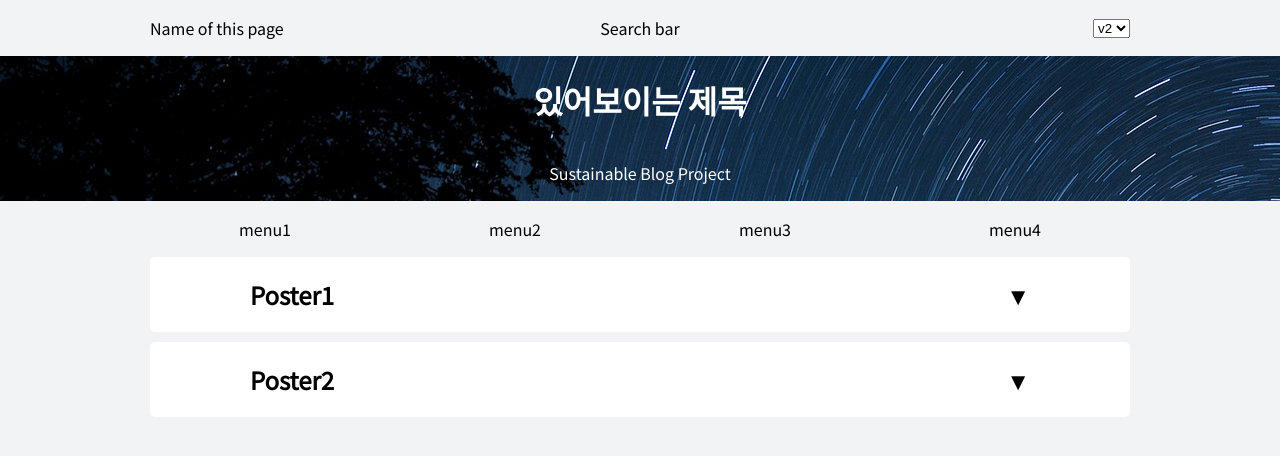
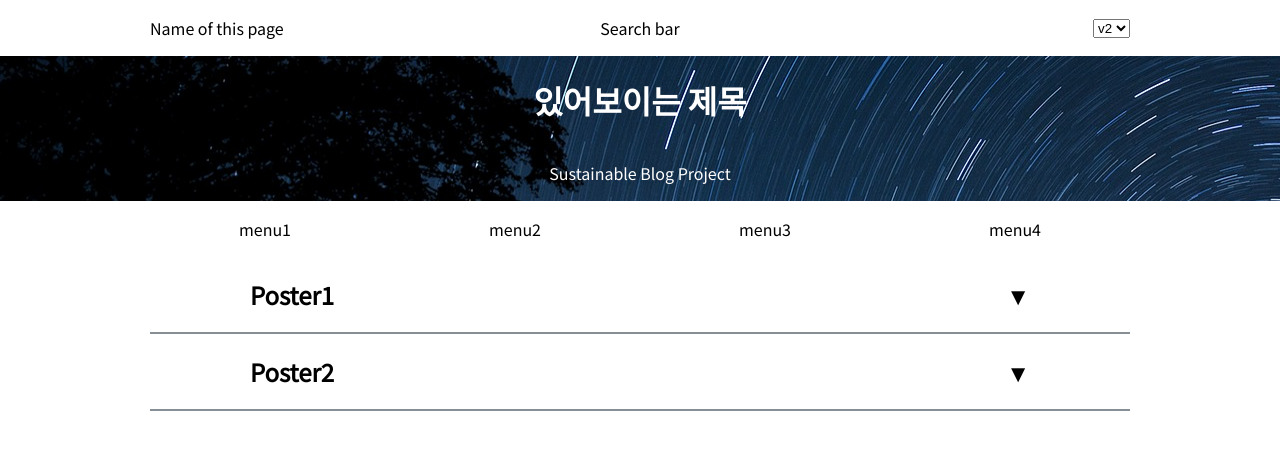
Before and after one commit to KimSickal/blog, a React (Create React App) app: page / in a window 1280 px wide. Shown: the top 456 px of the page. Built offline with nearby package versions, Linux system fonts and the light colour scheme; the HTML template or start-up script is replaced by a standard one.

Commit message:
give new styles for v2

```diff
--- a/src/index.css
+++ b/src/index.css
@@ -5,5 +5,5 @@ body {
   justify-content: center;
   font-family: 'Noto Sans KR', sans-serif;
   font-weight: 100;
-  background-color: #f1f3f5;
+  background-color: white;
 }
--- a/src/v1/V1Container.css
+++ b/src/v1/V1Container.css
@@ -2,6 +2,7 @@
     display: flex;
     flex-direction: column;
     align-items: stretch;
+    background-color: #f1f3f5;
   }
 
   .Container > h1 {
--- a/src/v2/styles/ArtworkComponentStyle.ts
+++ b/src/v2/styles/ArtworkComponentStyle.ts
@@ -7,11 +7,14 @@ export const styles = {
         backgroundColor: 'white',
         margin: '10px',
         marginTop: '0px',
+        marginBottom: '0px',
         paddingTop: '10px',
         paddingBottom: '10px',
-        borderRadius: '5px',
         paddingLeft: '100px',
         paddingRight: '100px',
+        borderBottomStyle: 'solid',
+        borderBottomWidth: '2px',
+        borderBottomColor:'#868e96',
     } as Style,
 
     title: {
```
